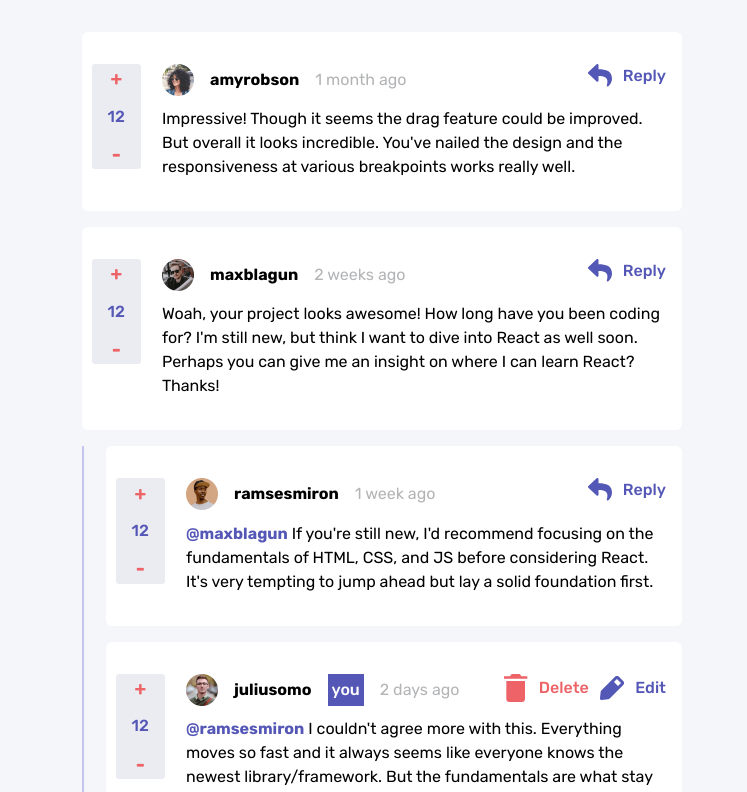
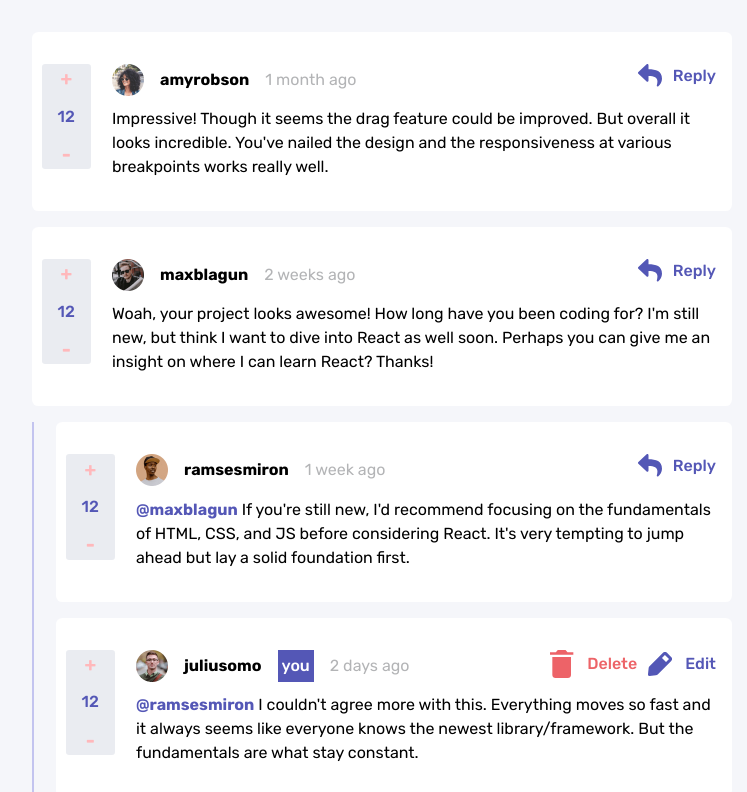
Before and after one commit to ShinobiKoda/comment-app, a React (Vite) app: page / in a window 1280 px wide. Shown: the top 792 px of the page, without its empty margins (258-1005 px from the left). Built offline with nearby package versions, Linux system fonts and the light colour scheme; data requests are answered from the project's data file.

Commit message:
added feature to reply to comments independently

```diff
--- a/src/home.jsx
+++ b/src/home.jsx
@@ -14,12 +14,15 @@ const Home = () => {
   const [votes, setVotes] = useState({});
   const [showModal, setShowModal] = useState(false);
   const [replyToDelete, setReplyToDelete] = useState(null);
-  const [activeReply, setActiveReply] = useState(null);
+  const [activeReply, setActiveReply] = useState({});
 
   const handleReplyClick = (id) => {
-    setActiveReply((prevActiveReply) => (prevActiveReply === id ? null : id)); // Toggle reply input visibility
-    console.log('Reply button clicked for comment ID:', id);
+    setActiveReply((prevActiveReply) => ({
+      ...prevActiveReply,
+      [id]: !prevActiveReply[id] // Toggle the boolean value for this specific ID
+    }));
   };
+
 
   useEffect(() => {
     if (comments && Array.isArray(comments)) {
@@ -102,18 +105,17 @@ const Home = () => {
                       -
                     </button>
                   </div>
-                  <div className="reply">
-                    <img
+                  <div
                     onClick={() => handleReplyClick(comment.id)}
-                      src={reply_img}
-                      alt=""
-                    />
+                    className="reply"
+                  >
+                    <img src={reply_img} alt="" />
                     <span>Reply</span>
                   </div>
                 </div>
               </div>
 
-              <div>{activeReply === comment.id && <ShowReply />}</div>
+              <div>{activeReply[comment.id]  && <ShowReply />}</div>
             </div>
           ))}
 
@@ -129,7 +131,7 @@ const Home = () => {
                       if (isLastReply) {
                         // Render the last reply with different content and styling
                         return (
-                          <div className="reply_container box" key={reply.id}>
+                          <div className="boxes" key={reply.id}>
                             <div className="absolute_container">
                               <div className="profile">
                                 <img src={reply.user.image.png} alt="" />
@@ -168,14 +170,20 @@ const Home = () => {
                                 </button>
                               </div>
                               <div className="action_buttons">
+                                <div className="delete_div">
                                   <img
                                     onClick={handleDeleteClick}
                                     src={delete_icon}
                                     alt=""
                                   />
-                                <span onClick={handleDeleteClick}>Delete</span>
+                                  <span onClick={handleDeleteClick}>
+                                    Delete
+                                  </span>
+                                </div>
+                                <div className="edit_div">
                                   <img src={edit_icon} alt="" />
                                   <span>Edit</span>
+                                </div>
                               </div>
                             </div>
                           </div>
@@ -183,7 +191,8 @@ const Home = () => {
                       } else {
                         // Render all other replies normally
                         return (
-                          <div className="reply_container box" key={reply.id}>
+                          <div key={reply.id}>
+                            <div className="boxes">
                               <div className="absolute_container">
                                 <div className="profile">
                                   <img src={reply.user.image.png} alt="" />
@@ -219,17 +228,18 @@ const Home = () => {
                                     </button>
                                   </div>
 
-                                <div className="reply first_reply">
-                                  <img
+                                  <div
                                     onClick={() => handleReplyClick(reply.id)}
-                                    src={reply_img}
-                                    alt="Reply Icon"
-                                  />
+                                    className="reply first_reply"
+                                  >
+                                    <img src={reply_img} alt="Reply Icon" />
                                     <span>Reply</span>
                                   </div>
                                 </div>
                               </div>
-                            <div>{activeReply === reply.id && <ShowReply />}</div>
+                              <div></div>
+                            </div>
+                            {activeReply[reply.id] && <ShowReply />}
                           </div>
                         );
                       }
--- a/src/index.css
+++ b/src/index.css
@@ -37,7 +37,7 @@ button{
   height: 100%;
   flex-direction: column;
   width: 90%;
-  max-width: 600px;
+  max-width: 700px;
   gap: 1rem;
   margin: 0 auto;
 }
@@ -80,7 +80,7 @@ button{
   line-height: var(--line-height);
 }
 
-.box img {
+.boxes img {
   height: auto;
   width: 2rem;
 }
@@ -182,9 +182,13 @@ button{
   background: none;
   border: none;
   outline: none;
-  color: var(--Soft-Red);
+  color: var(--Pale-red);
   font-weight: 700;
   font-size: 1.2rem;
+}
+
+.vote_container .votes button:hover{
+  color: var(--Moderate-blue);
 }
 
 .vote_container .votes span,
@@ -197,11 +201,16 @@ button{
   cursor: pointer;
 }
 
+
+
 .reply{
   display: flex;
   gap: 0.7rem;
 }
 
+.reply:hover{
+  opacity: 0.7;
+}
 
 .action_buttons{
   display: flex;
@@ -216,12 +225,24 @@ button{
   opacity: 0.8;
 }
 
-.action_buttons > span:first-of-type{
+.delete_div,
+.edit_div{
+  display: flex;
+  align-items: center;
+  gap: 0.8rem;
+}
+
+.delete_div:hover,
+.edit_div:hover{
+  opacity: 0.7;
+}
+
+.delete_div span{
   color: var(--Soft-Red);
   font-weight: 500;
 }
 
-.action_buttons > span:last-of-type{
+.edit_div span{
   color: var(--Moderate-blue);
   font-weight: 500;
 }
@@ -309,6 +330,7 @@ button{
   padding-inline: 2rem;
   padding-top: 1rem;
   padding-bottom: 2rem;
+  border-radius: 0.3rem;
 
   gap: 1rem;
 
@@ -321,6 +343,10 @@ button{
   background-color: var(--Moderate-blue);
   color: white;
   border-radius: 0.2rem;
+}
+
+.reply_box img{
+  width: 1.7rem;
 }
 
 .reply_box button:hover{
--- a/src/textarea.jsx
+++ b/src/textarea.jsx
@@ -20,7 +20,7 @@ const DynamicTextarea = ({ placeholder }) => {
       onChange={handleInputChange}
       style={{
         width: '100%',
-        padding: '0.7rem',
+        padding: '1.5rem 0.7rem',
         margin: '0',
         borderRadius: '0.4rem',
         border: '1px solid #000',
```
Lines whose indentation alone changed are shown as unchanged.
